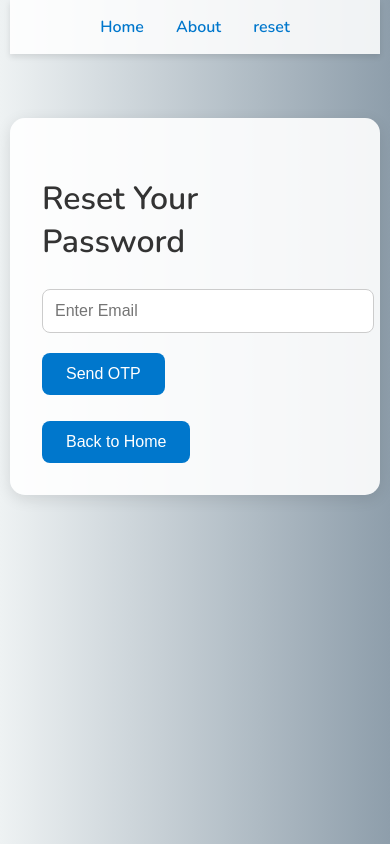
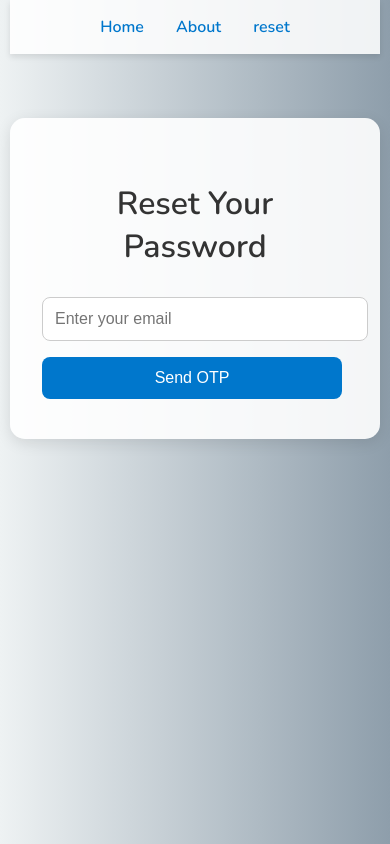
Before and after one commit to Mubarak1712/Forget-pw-with-OTP, a React (Create React App) app in the folder frontend/: page /reset in a window 390 px wide. Built offline with nearby package versions, Linux system fonts and the light colour scheme; the HTML template or start-up script is replaced by a standard one.

Commit message:
Fix file case for ResetPassword

```diff
--- a/frontend/src/About.js
+++ b/frontend/src/About.js
@@ -5,7 +5,7 @@ function About() {
     <div className="page">
       <h2 className="main-title">About Me</h2>
       <p className="about-text">
-        Hi! I’m <strong>Pathan Mubarak</strong>, a passionate student at <strong>NECN</strong> (Narayana Engineering College, Nellore). I love building creative web applications and exploring new technologies.
+        Hi! I’m <strong>Pathan Mubarak</strong>, a student at <strong>NECN</strong> (Narayana Engineering College, Nellore). I love building creative web applications and exploring new technologies.
       </p>
       <p className="about-text">
         This project is part of my learning journey, where I implemented a secure password reset system using OTP. My goal is to make user experiences smoother, safer, through simple and effective designs.
--- a/frontend/src/App.css
+++ b/frontend/src/App.css
@@ -126,4 +126,17 @@ button:hover {
   .celebrate-img {
     width: 200px; /* smaller celebrate image */
   }
+  .reset-heading {
+  text-align: center;
+  margin-top: 2rem; /* optional: space from top */
+  font-size: 2rem; /* optional: adjust as you like */
+  color: #333;     /* optional: text color */
 }
+.reset-heading {
+  text-align: center;
+  margin-top: 2rem;
+  font-size: 2rem;
+  color: #333;
+}
+
+}
--- a/frontend/src/Home.js
+++ b/frontend/src/Home.js
@@ -10,7 +10,7 @@ function Home() {
       <img src="/mail.png" alt="Reset Illustration" className="home-img" />
 
       <Link to="/reset">
-        <button className="home-btn">Start Reset</button>
+        <button className="home-btn">Reset Password</button>
       </Link>
     </div>
   );
--- a/frontend/src/resetPassword.js
+++ b/frontend/src/resetPassword.js
@@ -1,127 +1,48 @@
-import React, { useState, useEffect } from "react";
-import { Link } from "react-router-dom"; // ✅ Import Link here
-import './App.css';
+import React, { useState } from "react";
+import "./App.css";
 
 function ResetPassword() {
   const [email, setEmail] = useState("");
-  const [otp, setOtp] = useState("");
-  const [newPassword, setNewPassword] = useState("");
-  const [step, setStep] = useState(1);
-  const [message, setMessage] = useState("");
-  const [isSuccess, setIsSuccess] = useState(false);
-  const [timer, setTimer] = useState(60);
-  const [resendAvailable, setResendAvailable] = useState(false);
 
-  useEffect(() => {
-    let interval;
-    if (step === 2 && timer > 0) {
-      interval = setInterval(() => setTimer((prev) => prev - 1), 1000);
-    } else if (timer === 0) {
-      setResendAvailable(true);
-      clearInterval(interval);
-    }
-    return () => clearInterval(interval);
-  }, [timer, step]);
+  const sendOtp = async (e) => {
+    e.preventDefault();
 
-  const handleSendOTP = async () => {
     try {
-      const sound = new Audio("/send.mp3");
-      sound.play();
-
-      const res = await fetch(`${process.env.REACT_APP_BACKEND}/send-otp`, {
+      const response = await fetch(`${process.env.REACT_APP_BACKEND_URL}/send-otp`, {
         method: "POST",
         headers: { "Content-Type": "application/json" },
         body: JSON.stringify({ email }),
       });
 
-      const data = await res.text();
-      setMessage(data);
-      if (res.ok) {
-        setStep(2);
-        setTimer(60);
-        setResendAvailable(false);
+      const data = await response.json();
+
+      if (response.ok) {
+        console.log("OTP sent:", data);
+        alert("OTP sent successfully!");
+      } else {
+        console.error("Error sending OTP:", data);
+        alert("Failed to send OTP: " + data.message);
       }
-    } catch (err) {
-      setMessage("Failed to send OTP.");
+    } catch (error) {
+      console.error("Error:", error);
+      alert("Something went wrong. Please try again later.");
     }
   };
 
-  const handleVerifyOTP = async () => {
-    try {
-      const res = await fetch(`${process.env.REACT_APP_BACKEND}/verify-otp`, {
-        method: "POST",
-        headers: { "Content-Type": "application/json" },
-        body: JSON.stringify({ email, otp, newPassword }),
-      });
-
-      const data = await res.text();
-      if (res.ok) {
-        setIsSuccess(true);
-        setMessage(data);
-        const sound = new Audio("/success.mp3");
-        sound.play();
-      } else {
-        setMessage(data);
-      }
-    } catch (err) {
-      setMessage("Verification failed.");
-    }
-  };
-
-  if (isSuccess) {
-    return (
-      <div className="page">
-        <h2 className="success-text">🎉 Password Reset Successfully!</h2>
-        <img src="/mail.png" className="celebrate-img" alt="Success" />
-        <Link to="/">
-          <button className="home-btn">Back to Home</button>
-        </Link>
-      </div>
-    );
-  }
-
   return (
     <div className="page">
-      <h2 className="main-title">Reset Your Password</h2>
-      {step === 1 ? (
-        <>
-          <input
-            type="email"
-            placeholder="Enter Email"
-            value={email}
-            onChange={(e) => setEmail(e.target.value)}
-          />
-          <br />
-          <button onClick={handleSendOTP}>Send OTP</button>
-        </>
-      ) : (
-        <>
-          <input
-            type="text"
-            placeholder="Enter OTP"
-            value={otp}
-            onChange={(e) => setOtp(e.target.value)}
-          />
-          <br />
-          <input
-            type="password"
-            placeholder="Enter New Password"
-            value={newPassword}
-            onChange={(e) => setNewPassword(e.target.value)}
-          />
-          <br />
-          <button onClick={handleVerifyOTP}>Verify & Reset</button>
-          <p>⏳ Resend available in: {timer}s</p>
-          {resendAvailable && (
-            <button onClick={handleSendOTP}>🔁 Resend OTP</button>
-          )}
-        </>
-      )}
-      <p>{message}</p>
-
-      <Link to="/">
-        <button className="home-btn">Back to Home</button>
-      </Link>
+      <h1 className="reset-heading">Reset Your Password</h1>
+      <form onSubmit={sendOtp}>
+        <input
+          type="email"
+          placeholder="Enter your email"
+          className="email-input"
+          value={email}
+          onChange={(e) => setEmail(e.target.value)}
+          required
+        />
+        <button type="submit" className="reset-button">Send OTP</button>
+      </form>
     </div>
   );
 }
```
Also changed, not shown: 13 other files (tests, documents, lock files or other folders).
